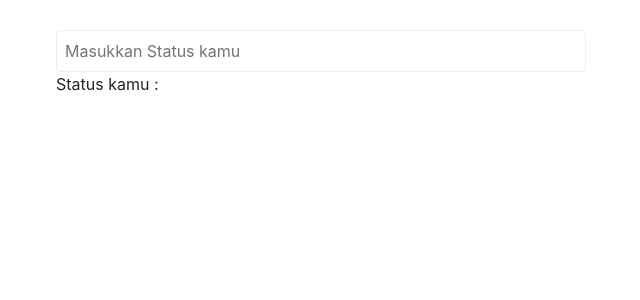
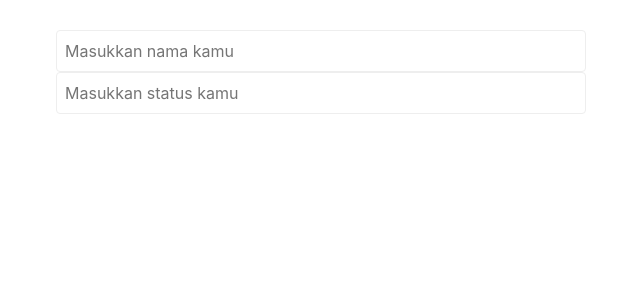
Before and after one commit to Zulharmin-192113301/Pertemuan5, a React (Create React App) app: page / in a window 1280 px wide. Shown: the top 300 px of the page, without its empty margins (329-969 px from the left). Built offline with nearby package versions, Linux system fonts and the light colour scheme.

Commit message:
Latihan 5.10 - Input & Card

```diff
--- a/src/Main.js
+++ b/src/Main.js
@@ -1,12 +1,36 @@
+
 import React, { Component } from 'react';
 import Card from './components/Card/Card';
+import Input from './components/Input/Input';
+
 
 export default class Main extends Component {
-    render() {
+    constructor() {
+        super();
+        this.state = {
+            namamu : '',
+            status :''
+        }
+    }
+
+    render(){
         return (
-            <Card>
-                <p>Ini adalah isi dari kartu yang sudah dibuat, tes dulu ya</p>
-            </Card>
-        )
+            <React.Fragment>
+               <h2 style={{width: '550px', margin : 'auto', textAlign : 'center', color :'#4d90fe'}}>
+            Sistem Informasi E-biz
+            </h2>
+
+            <Input getValues={(name, value)=> this.setState({[name] : value}) }/>
+
+            <Card.Container>
+                <Card.Header>{this.state.your_name}</Card.Header>
+                <Card.Body> <p>{this.state.status}</p> </Card.Body>
+            </Card.Container>
+
+            </React.Fragment>
+
+
+        );
     }
+
 }
--- a/src/components/Card/Card.js
+++ b/src/components/Card/Card.js
@@ -1,8 +1,7 @@
-
 import React from 'react';
 import './Card.css';
 
-export default class Home extends React.Component{
+export default class Card extends React.Component{
     render() {
         return (
             <div className='kartu'>
--- a/src/components/Input/Input.js
+++ b/src/components/Input/Input.js
@@ -1,18 +1,16 @@
 import React, { Component } from 'react';
-import Card from './Input.css';
+import './Input.css';
 
 export default class Input extends Component {
-    constructor(){
-        super();
-
-        this.state ={status : ''}
+    constructor(props){
+        super(props);
     }
 
     render() {
         return (
             <div className='input'>
-                <input type='text' name='status' placeholder='Masukkan Status kamu' onChange={(ev)=> this.setState({status :ev.target.value})} />
-                <p>Status kamu : {this.state.status}</p>
+                <input type='text' name='namamu' placeholder='Masukkan nama kamu' onChange={(ev)=> this.props.getValues(ev.target.name, ev.target.value)} />
+                <input type='text' name='status' placeholder='Masukkan status kamu' onChange={(ev)=> this.props.getValues(ev.target.name, ev.target.value)} />
             </div>
         )
     }
```
